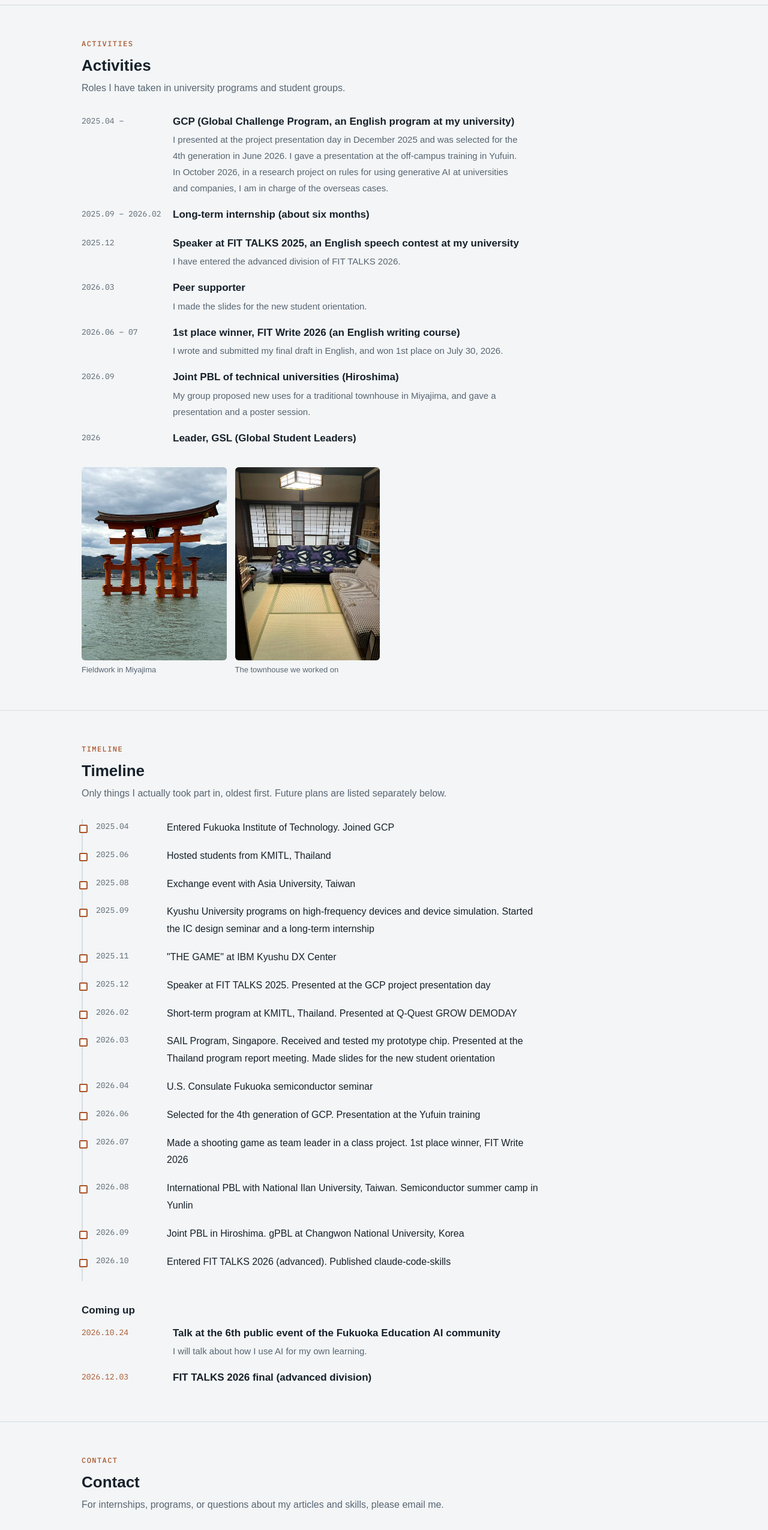
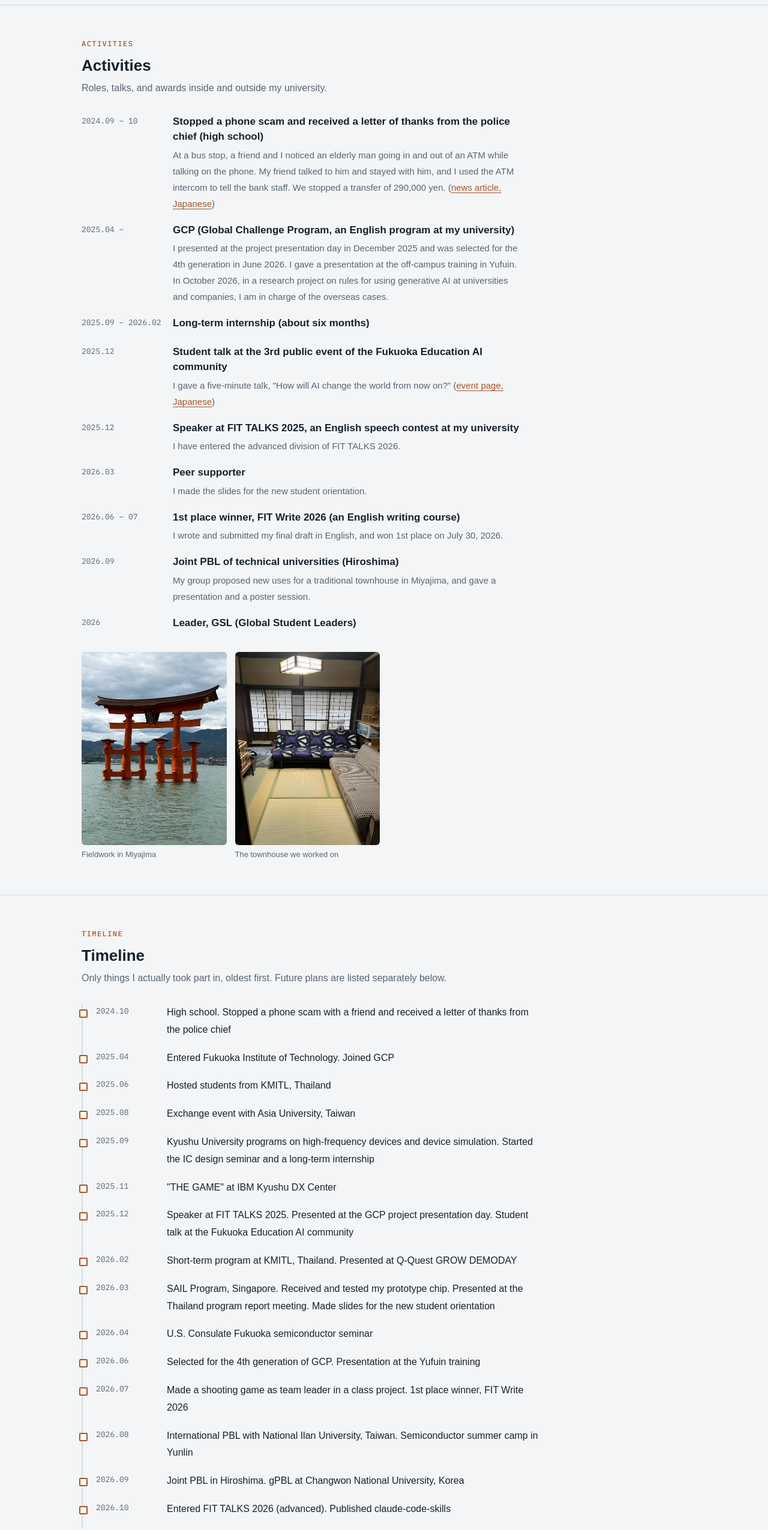
Before and after one commit to kohaku-hys/kohaku-hys, a plain HTML site: page index.html in a window 1280 px wide. Shown: the part 6820-9371 px from the top of the page at 60% size. Drawn offline with Linux system fonts and the light colour scheme; a web font is replaced by a local one.

Commit message:
登壇（2025年12月）とニセ電話詐欺の防止（2024年）を足す
- 福岡教育AI活用推進コミュニティ 公開イベント第3回の学生登壇を、学内外の活動・年表・README に足した（根拠: 福岡未来創造プラットフォームのイベントページ）
- 高校3年の時にニセ電話詐欺の被害を友人と防ぎ、警察署長感謝状を受けた件を足した（根拠: 長崎新聞 2024-10-11）。友人の名前と高校名は本文に書かない
- 10/24 の登壇に「第3回に続いて2回目」と添え、学内外の活動の説明文を中身に合わせた

Co-Authored-By: Claude Opus 5.5 (1M context) <noreply@anthropic.com>

```diff
--- a/index.html
+++ b/index.html
@@ -459,11 +459,13 @@ html { scroll-behavior: smooth; scroll-padding-top: 64px; }
     <div class="wrap">
       <p class="mark">Activities</p>
       <h2><span lang="ja">学内外の活動</span><span lang="en">Activities</span></h2>
-      <p class="sub" lang="ja">大学の英語プログラムや学生の団体で受け持った役割です。</p>
-      <p class="sub" lang="en">Roles I have taken in university programs and student groups.</p>
+      <p class="sub" lang="ja">大学の内外で受け持った役割と、発表や表彰をまとめています。</p>
+      <p class="sub" lang="en">Roles, talks, and awards inside and outside my university.</p>
       <ul class="items">
+        <li><span class="when">2024.09 – 10</span><div><h3><span lang="ja">ニセ電話詐欺の被害を防ぎ、警察署長感謝状（高校3年）</span><span lang="en">Stopped a phone scam and received a letter of thanks from the police chief (high school)</span></h3><p lang="ja">バス停で、電話をしながら ATM への出入りを繰り返す高齢の男性に友人と気づきました。友人が声をかけて付き添い、私は ATM のインターホンで銀行員に状況を伝え、29万円の振り込みを止めました。（<a href="https://www.nagasaki-np.co.jp/kijis/?kijiid=f1c1f0018b784d2181e0a0c1c8fe3fbc">長崎新聞の記事</a>）</p><p lang="en">At a bus stop, a friend and I noticed an elderly man going in and out of an ATM while talking on the phone. My friend talked to him and stayed with him, and I used the ATM intercom to tell the bank staff. We stopped a transfer of 290,000 yen. (<a href="https://www.nagasaki-np.co.jp/kijis/?kijiid=f1c1f0018b784d2181e0a0c1c8fe3fbc">news article, Japanese</a>)</p></div></li>
         <li><span class="when">2025.04 –</span><div><h3><span lang="ja">GCP（Global Challenge Program、学内の英語プログラム）</span><span lang="en">GCP (Global Challenge Program, an English program at my university)</span></h3><p lang="ja">2025年12月のプロジェクト発表会で発表し、2026年6月に4期生に選ばれました。湯布院の学外研修ではプレゼンをしました。2026年10月の調べ学習では、大学と企業の生成 AI の利用ルールを調べ、海外の事例を担当しています。</p><p lang="en">I presented at the project presentation day in December 2025 and was selected for the 4th generation in June 2026. I gave a presentation at the off-campus training in Yufuin. In October 2026, in a research project on rules for using generative AI at universities and companies, I am in charge of the overseas cases.</p></div></li>
         <li><span class="when">2025.09 – 2026.02</span><div><h3><span lang="ja">長期インターン（約6か月）</span><span lang="en">Long-term internship (about six months)</span></h3></div></li>
+        <li><span class="when">2025.12</span><div><h3><span lang="ja">福岡教育AI活用推進コミュニティ 公開イベント（第3回）で学生登壇</span><span lang="en">Student talk at the 3rd public event of the Fukuoka Education AI community</span></h3><p lang="ja">「AIによってこれからの世界はどうなるのか」という題で、約5分の発表をしました。（<a href="https://www.fuk-miraipf.net/topics/2446">イベントのページ</a>）</p><p lang="en">I gave a five-minute talk, "How will AI change the world from now on?" (<a href="https://www.fuk-miraipf.net/topics/2446">event page, Japanese</a>)</p></div></li>
         <li><span class="when">2025.12</span><div><h3><span lang="ja">学内の英語スピーチコンテスト FIT TALKS 2025 に出場</span><span lang="en">Speaker at FIT TALKS 2025, an English speech contest at my university</span></h3><p lang="ja">FIT TALKS 2026 は上級部門にエントリーしています。</p><p lang="en">I have entered the advanced division of FIT TALKS 2026.</p></div></li>
         <li><span class="when">2026.03</span><div><h3><span lang="ja">ピアサポーター</span><span lang="en">Peer supporter</span></h3><p lang="ja">新入生オリエンテーションのスライドを作りました。</p><p lang="en">I made the slides for the new student orientation.</p></div></li>
         <li><span class="when">2026.06 – 07</span><div><h3><span lang="ja">英語のライティング講座 FIT Write 2026 で1位（1st place winner）</span><span lang="en">1st place winner, FIT Write 2026 (an English writing course)</span></h3><p lang="ja">英文の最終稿まで書き上げて提出し、2026年7月30日に1位に選ばれました。</p><p lang="en">I wrote and submitted my final draft in English, and won 1st place on July 30, 2026.</p></div></li>
@@ -481,15 +483,16 @@ html { scroll-behavior: smooth; scroll-padding-top: 64px; }
     <div class="wrap">
       <p class="mark">Timeline</p>
       <h2><span lang="ja">年表</span><span lang="en">Timeline</span></h2>
-      <p class="sub" lang="ja">実際に参加した物だけを、古い順に並べています。まだ先の予定は、下に分けて書いています。</p>
+      <p class="sub" lang="ja">実際に参加した物だけを、古い順に並べています（2024年は高校3年の時）。まだ先の予定は、下に分けて書いています。</p>
       <p class="sub" lang="en">Only things I actually took part in, oldest first. Future plans are listed separately below.</p>
       <ol class="timeline">
+        <li><span class="when">2024.10</span><span><span lang="ja">高校3年。ニセ電話詐欺の被害を友人と防ぎ、警察署長感謝状</span><span lang="en">High school. Stopped a phone scam with a friend and received a letter of thanks from the police chief</span></span></li>
         <li><span class="when">2025.04</span><span><span lang="ja">福岡工業大学に入学。GCP に参加</span><span lang="en">Entered Fukuoka Institute of Technology. Joined GCP</span></span></li>
         <li><span class="when">2025.06</span><span><span lang="ja">タイ KMITL から来た研修生の受け入れ</span><span lang="en">Hosted students from KMITL, Thailand</span></span></li>
         <li><span class="when">2025.08</span><span><span lang="ja">台湾 亜洲大学の学生との交流会</span><span lang="en">Exchange event with Asia University, Taiwan</span></span></li>
         <li><span class="when">2025.09</span><span><span lang="ja">九州大学の高周波デバイス計測セミナー、プロセス・デバイスシミュレーション実習。集積回路設計・評価ハンズオンセミナーを開始。長期インターンを開始</span><span lang="en">Kyushu University programs on high-frequency devices and device simulation. Started the IC design seminar and a long-term internship</span></span></li>
         <li><span class="when">2025.11</span><span><span lang="ja">半導体設計ゲーム「THE GAME」（IBM 九州DXセンター）</span><span lang="en">"THE GAME" at IBM Kyushu DX Center</span></span></li>
-        <li><span class="when">2025.12</span><span><span lang="ja">FIT TALKS 2025 に出場。GCP26 のプロジェクト発表会で発表</span><span lang="en">Speaker at FIT TALKS 2025. Presented at the GCP project presentation day</span></span></li>
+        <li><span class="when">2025.12</span><span><span lang="ja">FIT TALKS 2025 に出場。GCP26 のプロジェクト発表会で発表。福岡教育AI活用推進コミュニティ（第3回）で学生登壇</span><span lang="en">Speaker at FIT TALKS 2025. Presented at the GCP project presentation day. Student talk at the Fukuoka Education AI community</span></span></li>
         <li><span class="when">2026.02</span><span><span lang="ja">タイ KMITL 短期派遣研修。Q-Quest GROW の DEMODAY で発表</span><span lang="en">Short-term program at KMITL, Thailand. Presented at Q-Quest GROW DEMODAY</span></span></li>
         <li><span class="when">2026.03</span><span><span lang="ja">シンガポール SAIL Program。試作チップを受け取って測定。タイ研修の報告会で発表。新入生オリエンテーションのスライドを作成</span><span lang="en">SAIL Program, Singapore. Received and tested my prototype chip. Presented at the Thailand program report meeting. Made slides for the new student orientation</span></span></li>
         <li><span class="when">2026.04</span><span><span lang="ja">在福岡米国領事館の半導体セミナーに参加</span><span lang="en">U.S. Consulate Fukuoka semiconductor seminar</span></span></li>
@@ -501,7 +504,7 @@ html { scroll-behavior: smooth; scroll-padding-top: 64px; }
       </ol>
       <h3 class="upcoming-title"><span lang="ja">これからの予定</span><span lang="en">Coming up</span></h3>
       <ul class="items upcoming">
-        <li><span class="when">2026.10.24</span><div><h3><span lang="ja">福岡教育AI活用推進コミュニティ 公開イベント（第6回）で事例紹介の登壇</span><span lang="en">Talk at the 6th public event of the Fukuoka Education AI community</span></h3><p lang="ja">学生が AI をどう学びに使っているかを、自分の例で話します。</p><p lang="en">I will talk about how I use AI for my own learning.</p></div></li>
+        <li><span class="when">2026.10.24</span><div><h3><span lang="ja">福岡教育AI活用推進コミュニティ 公開イベント（第6回）で事例紹介の登壇（第3回に続いて2回目）</span><span lang="en">Talk at the 6th public event of the Fukuoka Education AI community (my second talk there)</span></h3><p lang="ja">学生が AI をどう学びに使っているかを、自分の例で話します。</p><p lang="en">I will talk about how I use AI for my own learning.</p></div></li>
         <li><span class="when">2026.12.03</span><div><h3><span lang="ja">FIT TALKS 2026 本番（上級部門）</span><span lang="en">FIT TALKS 2026 final (advanced division)</span></h3></div></li>
       </ul>
 
```
Also changed, not shown: 1 other file.
